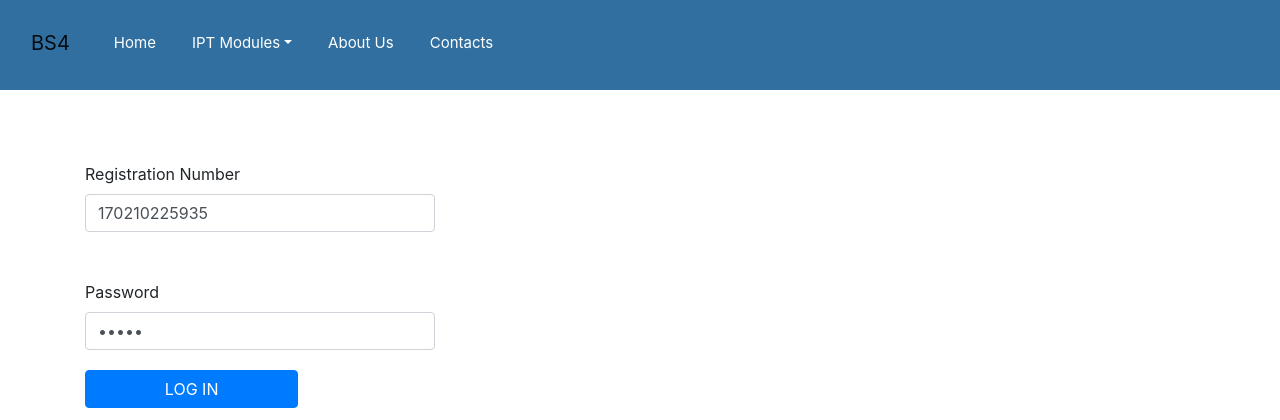
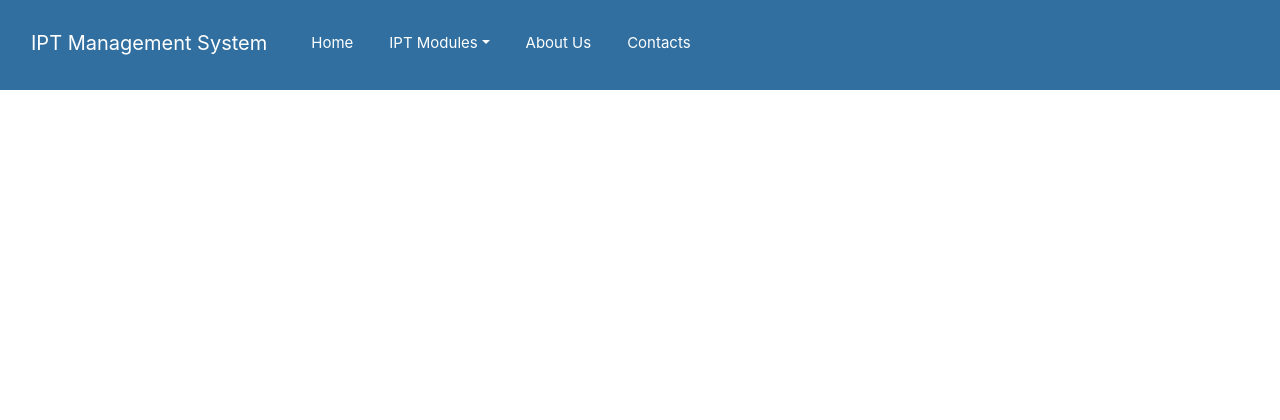
Before and after one commit to nasmohd/iptms.github.io, a PHP site: page /UNI_3rd_year/index.html in a window 1280 px wide. Shown: the top 420 px of the page. Run offline with PHP 8.4, Linux system fonts and the light colour scheme.

Commit message:
working navbar

```diff
--- a/index.html
+++ b/index.html
@@ -35,16 +35,17 @@
         <div class="row">
 
             <div class="col">
-            <nav class="navbar navbar-expand-lg navbar-light" id="navTop">
-                <a class="navbar-brand" href="#"> BS4 </a>
-                <button class="navbar-toggler" type="button" data-toggle="collapse" data-target="#navbarSupportedContent" aria-controls="navbarSupportedContent" aria-expanded="false" aria-label="Toggle navigation">
+            <nav class="navbar navbar-expand-lg navbar-dark" id="navTop">
+                <a class="navbar-brand" href="#" style="color:white;"> IPT Management System</a>
+
+                <button class="navbar-toggler bg-dark" type="button" data-toggle="collapse" data-target="#navbarSupportedContent" aria-controls="navbarSupportedContent" aria-expanded="false" aria-label="Toggle navigation">
                 <span class="navbar-toggler-icon"></span>
 
                 </button>
 
                 <div class="collapse navbar-collapse" id="navbarSupportedContent">
 
-            <ul class="navbar-nav mr-auto">
+            <ul class="navbar-nav mr-auto" id="navColor">
                 <li class="nav-item active">
                 <a class="nav-link" href="#" id="navText">Home
                     <span class="sr-only">(current)</span>
@@ -53,7 +54,7 @@
                 <li class="nav-item dropdown">
                 <a class="nav-link dropdown-toggle" href="#" id="navbarDropdown" role="button" data-toggle="dropdown" aria-haspopup="true" aria-expanded="false" style="color:white; font-size: 15px;">IPT Modules</a>
 
-                <div class="dropdown-menu" aria-labelledby="navbarDropdown">
+                <div class="dropdown-menu navbar-light" aria-labelledby="navbarDropdown" id="dropNav">
 
                 <a class="dropdown-item" href="action" >Placement $ Application</a>
                 <div class="dropdown-divider"></div>
@@ -101,7 +102,7 @@
 
 
 
-
+<!--
     <div class="container">
 
         <br/> <br/> <br/>
@@ -111,13 +112,13 @@
             <div class="form-group">
 
             <label for="text">Registration Number</label>
-            <!--            Change this input's value -->
+
             <input type="text" class="form-control" placeholder="Registration Number" name="regNo"
                    value="170210225935"> <br/> <br/>
 
 
             <label for="password">Password</label>
-            <!--            Change this input's value -->
+
             <input type="password" class="form-control" placeholder="Password" name="pwd" value="12345">
 
             <button type="submit" class="btn btn-primary col-2" id="submitButton"> LOG IN </button>
@@ -127,6 +128,7 @@
 
         </div></div>
     </div>
+-->
 
 
     <script src="js/popper.min.js"></script>
--- a/styles/main_page.css
+++ b/styles/main_page.css
@@ -1,5 +1,5 @@
 #div_nav{ /* div_nav styles contents of the navigation  */
-    position: relative;
+/*    position: relative;*/
     height: 90px;
     background-color: #306FA0;
 }
@@ -20,7 +20,7 @@
     position: relative;
     margin-top: 20px;
     text-decoration: none;
-    color: white;
+/*    color: white;*/
     font-size: 20px;
 }
 
@@ -35,7 +35,17 @@ li{
     font-size: 15px;
 }
 
+
 #navTop{
     position: relative;
     margin-top: 15px;
 }
+
+#navColor{
+    background-color: #306FA0;
+}
+
+ul li div #dropNav{
+    color: white;
+    background-color: #333333;
+}
```
Also changed, not shown: index.php (+8 -9 lines).
